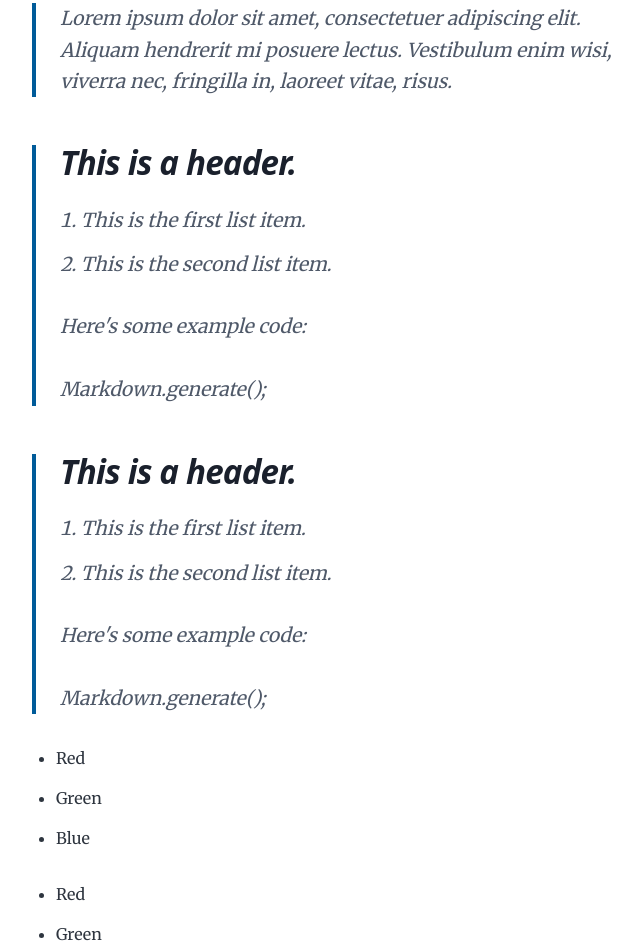
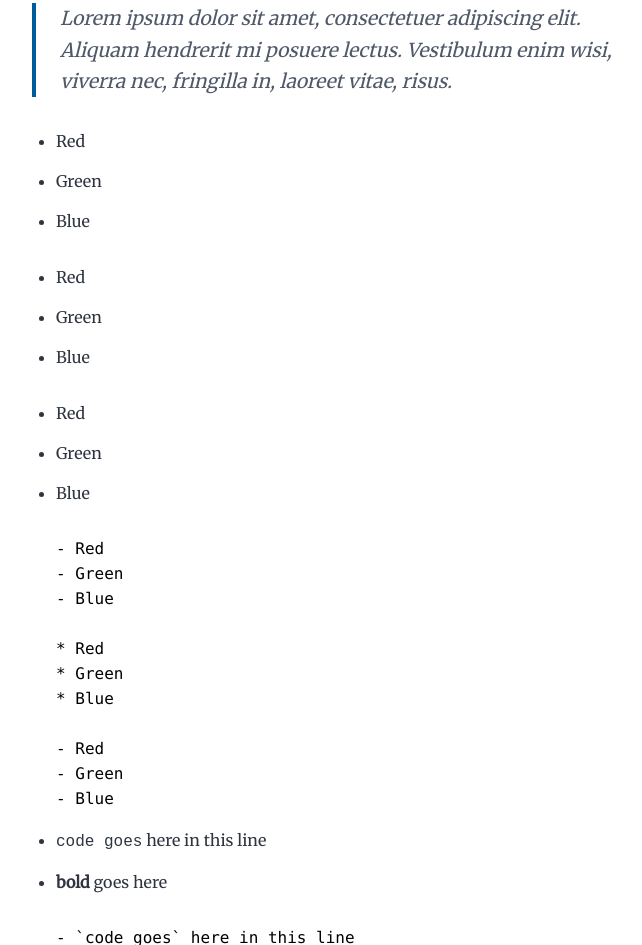
Before and after one commit to tinacms/gatsby-mdx-example-blog, a Gatsby site: page /hello-world/ in a window 1280 px wide. Shown: the part 4998-5943 px from the top of the page, without its empty margins (268-910 px from the left). Built offline with nearby package versions, Linux system fonts and the light colour scheme; Gatsby itself is replaced by a stand-in of ours; some packages are replaced by stand-ins of ours; code samples lack their colours.

Commit message:
removed nested list sample as tina does not yet support it

```diff
--- a/content/blog/hello-world/index.md
+++ b/content/blog/hello-world/index.md
@@ -90,23 +90,6 @@ This is a paragraph.
 > Lorem ipsum dolor sit amet, consectetuer adipiscing elit. Aliquam hendrerit mi posuere lectus. Vestibulum enim wisi, viverra nec, fringilla in, laoreet vitae, risus.
 
     > Lorem ipsum dolor sit amet, consectetuer adipiscing elit. Aliquam hendrerit mi posuere lectus. Vestibulum enim wisi, viverra nec, fringilla in, laoreet vitae, risus.
-
-> ## This is a header.
->
-> 1. This is the first list item.
-> 2. This is the second list item.
->
-> Here's some example code:
->
->     Markdown.generate();
-
-    > ## This is a header.
-    > 1. This is the first list item.
-    > 2. This is the second list item.
-    >
-    > Here's some example code:
-    >
-    >     Markdown.generate();
 
 - Red
 - Green
```
